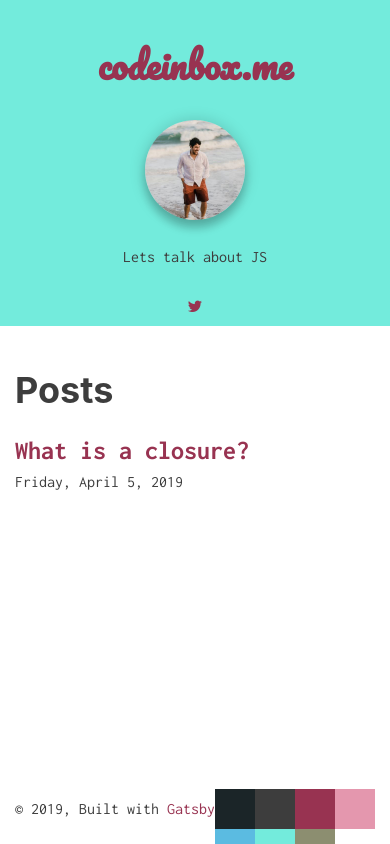
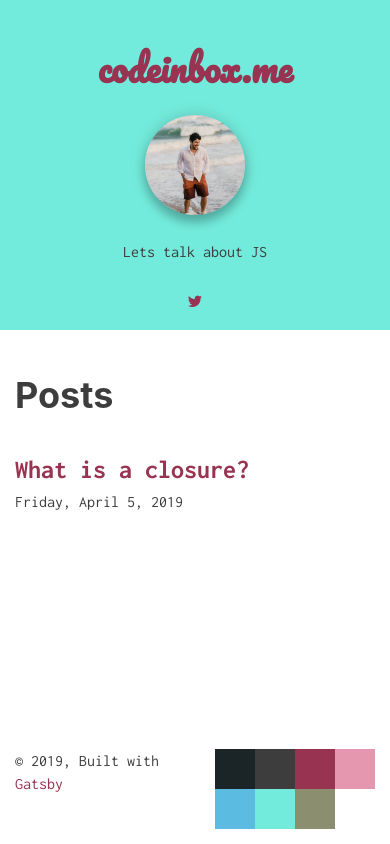
Before and after one commit to daniloster/daniloster.github.io, a Gatsby site: page / in a window 390 px wide. Built offline with nearby package versions, Linux system fonts and the light colour scheme; Gatsby itself is replaced by a stand-in of ours.

Commit message:
Fixed mobile layout

```diff
--- a/src/components/Footer.js
+++ b/src/components/Footer.js
@@ -5,6 +5,7 @@ import Palette from "../templates/components/Palette"
 import { colors } from "../templates/components/getColor"
 
 const Gatsby = styled.div`
+  display: flex;
   height: 24px;
   white-space: nowrap;
 `
@@ -14,25 +15,33 @@ const FooterLayout = styled.footer.attrs({ className: "monospace" })`
   grid-template-columns: 1fr 1fr;
   grid-template-rows: 1fr;
 
-  /* &:before {
-    content: "";
-    position: absolute;
-    display: block;
-    width: 100%;
-    height: 1px;
-    top: 0;
-    box-shadow: 0px -4px 4px rgba(0, 0, 0, 0.8);
+  height: 70px;
+  align-items: center;
+  width: 100%;
 
-    z-index: 3;
+  @media (max-width: 443px) {
+    & ${Gatsby} {
+      display: inline;
+    }
   }
 
-  position: sticky;
-  bottom: 0;
-  background-color: white; */
+  @media (max-width: 960px) {
+    height: 110px;
+    align-items: start;
 
-  height: 70px;
-  width: 100%;
-  align-items: center;
+    & ${Gatsby} {
+      height: 40px;
+      align-items: center;
+      white-space: normal;
+    }
+  }
+
+  & ${Gatsby} {
+    & span,
+    & ${A} {
+      padding-right: 7px;
+    }
+  }
 
   & ${Palette.Layout} {
     justify-self: end;
@@ -43,8 +52,10 @@ export default function Footer() {
   return (
     <FooterLayout>
       <Gatsby>
-        © {new Date().getFullYear()}, Built with
-        {` `}
+        <span>
+          © {new Date().getFullYear()}, Built with
+          {` `}
+        </span>
         <A href="https://www.gatsbyjs.org">Gatsby</A>
       </Gatsby>
       <Palette colorsMap={colors} />
--- a/src/components/Header.js
+++ b/src/components/Header.js
@@ -3,23 +3,29 @@ import React from "react"
 import styled from "styled-components"
 import Link from "../templates/components/Link"
 import A from "../templates/components/A"
+import {
+  MAX_WIDTH_STACK,
+  MIN_WIDTH_COLUMNS,
+} from "../templates/components/breakpoints"
 
 const Title = styled.h1.attrs({ className: "cursive" })`
+  display: flex;
+  align-items: center;
   text-align: center;
   width: 100%;
   height: 75px;
   margin: 0;
   background-color: inherit;
 
-  @media (max-width: 640px) {
+  @media (max-width: ${MAX_WIDTH_STACK}) {
     position: sticky;
-    top: 45px;
+    top: 30px;
   }
 `
 
 const Picture = styled.div`
   width: 100%;
-  padding: 0 0 15px 0;
+  padding: 15px 0;
 `
 
 const Paragraph = styled.p`
@@ -32,22 +38,29 @@ const HeaderLayout = styled.header.attrs({ className: "monospace" })`
   background-color: #73ebdc;
   width: 100%;
   min-height: 100%;
-  position: relative;
+
+  @media (max-width: ${MAX_WIDTH_STACK}) {
+    position: sticky;
+    top: calc(75px - 330px);
+  }
+
+  @media (min-width: ${MIN_WIDTH_COLUMNS}) {
+    position: relative;
+  }
 `
 
 const HeaderContentLayout = styled.div.attrs({ className: "monospace" })`
   width: 100%;
-  position: relative;
   background-color: inherit;
 
-  @media (min-width: 641px) {
+  @media (min-width: ${MIN_WIDTH_COLUMNS}) {
     position: sticky;
-    top: 45px;
+    top: 27px;
   }
 
   display: grid;
   grid-template-columns: 100%;
-  grid-template-rows: minmax(1px, min-content) minmax(1px, min-content) 60px 16px auto;
+  grid-template-rows: minmax(1px, min-content) minmax(1px, min-content) 60px 20px 20px auto;
   grid-template-areas:
     "title"
     "profile-picture";
--- a/src/components/Main.js
+++ b/src/components/Main.js
@@ -1,8 +1,15 @@
 import React from "react"
 import styled from "styled-components"
 import PropTypes from "prop-types"
+import Title from "../templates/components/Title"
 
-const MainLayout = styled.main.attrs({ className: "monospace" })``
+const MainLayout = styled.main.attrs({ className: "monospace" })`
+  width: 100%;
+
+  & > ${Title}:first-child {
+    padding-top: 7px;
+  }
+`
 
 export default function Main({ children }) {
   return <MainLayout>{children}</MainLayout>
--- a/src/components/Page.js
+++ b/src/components/Page.js
@@ -17,6 +17,10 @@ import Header from "./Header"
 import Main from "./Main"
 import ProfilePicture from "./ProfilePicture"
 import getColor from "../templates/components/getColor"
+import {
+  MAX_WIDTH_STACK,
+  MIN_WIDTH_COLUMNS,
+} from "../templates/components/breakpoints"
 import SEO from "./seo"
 
 const PageLayout = styled.div`
@@ -27,7 +31,7 @@ const PageLayout = styled.div`
 
   display: grid;
 
-  @media (max-width: 640px) {
+  @media (max-width: ${MAX_WIDTH_STACK}) {
     grid-template-columns: 100%;
     grid-template-rows: min-content minmax(min-content, 100%) auto;
     grid-template-areas:
@@ -35,10 +39,6 @@ const PageLayout = styled.div`
       "main"
       "footer";
   }
-  /* @media (min-width: 641px) {
-    grid-template-columns: minmax(min-content, 100%) 190px;
-    grid-template-rows: minmax(min-content, 100%) auto;
-  } */
 
   grid-template-columns: minmax(320px, 360px) minmax(min-content, 100%);
   grid-template-rows: minmax(min-content, 100%) auto;
@@ -48,12 +48,12 @@ const PageLayout = styled.div`
 
   & ${Header.Layout} {
     grid-area: header;
-    padding: 45px 0 15px 0;
+    padding: 25px 0 0 0;
   }
 
   & ${Main.Layout} {
     grid-area: main;
-    padding: 45px 15px 15px 15px;
+    padding: 25px 15px 15px 15px;
   }
 
   & ${Footer.Layout} {
--- a/src/pages/404.js
+++ b/src/pages/404.js
@@ -2,10 +2,11 @@ import React from "react"
 
 import Layout from "../components/Page"
 import Page from "../components/Page"
+import Title from "../templates/components/Title"
 
 const NotFoundPage = () => (
   <Page title="404: Not found">
-    <h1>NOT FOUND</h1>
+    <Title>NOT FOUND</Title>
     <p>You just hit a route that doesn&#39;t exist... the sadness.</p>
   </Page>
 )
--- a/src/pages/index.js
+++ b/src/pages/index.js
@@ -3,11 +3,8 @@ import styled from "styled-components"
 
 import Page from "../components/Page"
 import Posts from "../components/Posts"
+import Title from "../templates/components/Title"
 import getColor from "../templates/components/getColor"
-
-const Title = styled.h1`
-  /* color: ${getColor("default", "medium")}; */
-`
 
 const IndexPage = () => (
   <Page title="Home" keywords={[`gatsby`, `application`, `react`]}>
--- a/src/templates/PagesTemplate.js
+++ b/src/templates/PagesTemplate.js
@@ -25,7 +25,6 @@ export default function PagesTemplate({ pageContext }) {
 
   return (
     <Page title="Page two">
-      <div className="blog-post">
       <Title>{frontmatter.title}</Title>
       <Subtitle>{formatDate(createdDate)}</Subtitle>
       {hasWindow && (
@@ -33,7 +32,6 @@ export default function PagesTemplate({ pageContext }) {
           <PageComponent html={html} page={page} />
         </React.Suspense>
       )}
-      </div>
     </Page>
   )
 }
--- a/src/templates/components/Palette.js
+++ b/src/templates/components/Palette.js
@@ -7,7 +7,7 @@ const PaletteLayout = styled.div`
   align-items: center;
 
   @media (max-width: 960px) {
-    height: 40px;
+    height: 80px;
     width: 160px;
     grid-template-columns: repeat(4, 1fr);
     grid-template-rows: repeat(auto-fit, auto);
--- a/src/templates/components/Title.js
+++ b/src/templates/components/Title.js
@@ -1,3 +1,7 @@
 import styled from "styled-components"
 
-export default styled.h1``
+export default styled.h1`
+  height: 75px;
+  display: flex;
+  align-items: center;
+`
--- /dev/null
+++ b/src/templates/components/breakpoints.js
@@ -0,0 +1,2 @@
+export const MAX_WIDTH_STACK = "640px"
+export const MIN_WIDTH_COLUMNS = "641px"
```
Also changed, not shown: src/articles/Closure.js (+1 -7 lines), src/templates/components/Code.js (+14 -2 lines). Lines whose indentation alone changed are shown as unchanged.
